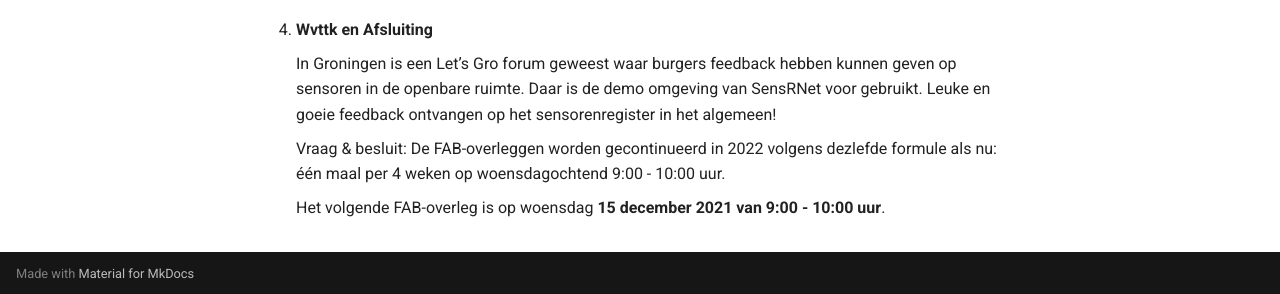
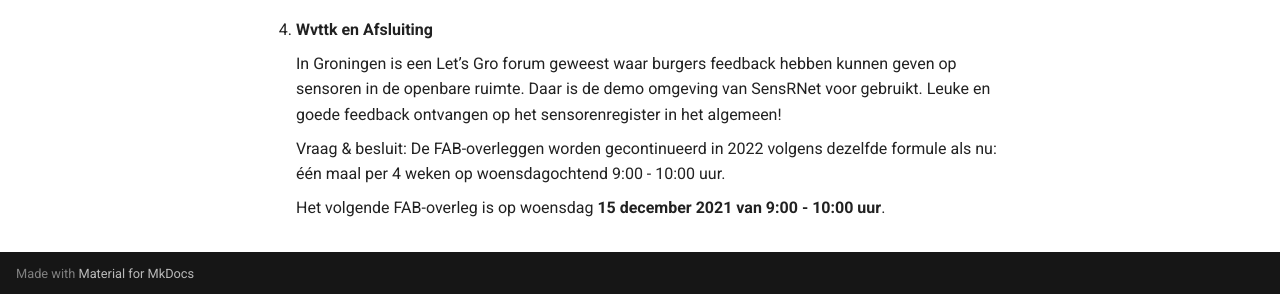
Before and after one commit to kadaster-labs/sensrnet-home, an MkDocs documentation site: the page built from docs/notes/2021-11-17-FAB-notes.md, in a window 1280 px wide and 900 px high, scrolled down 2658 px. Shown: the part 603-897 px from the top of the window. Built offline with MkDocs 1.6.1 and Material for MkDocs 9.7.7, drawn with Linux system fonts in a browser that asks for light colours; comment, search, counter and statistics services are not loaded.

Commit message:
Update 2021-11-17-FAB-notes.md

```diff
--- a/docs/notes/2021-11-17-FAB-notes.md
+++ b/docs/notes/2021-11-17-FAB-notes.md
@@ -75,8 +75,8 @@
 
 4. **Wvttk en Afsluiting**
 
-     In Groningen is een Let’s Gro forum geweest waar burgers feedback hebben kunnen geven op sensoren in de openbare ruimte. Daar is de demo omgeving van SensRNet voor gebruikt. Leuke en goeie feedback ontvangen op het sensorenregister in het algemeen!
+     In Groningen is een Let’s Gro forum geweest waar burgers feedback hebben kunnen geven op sensoren in de openbare ruimte. Daar is de demo omgeving van SensRNet voor gebruikt. Leuke en goede feedback ontvangen op het sensorenregister in het algemeen!
 
-     Vraag & besluit: De FAB-overleggen worden gecontinueerd in 2022 volgens dezlefde formule als nu: één maal per 4 weken op woensdagochtend 9:00 - 10:00 uur.
+     Vraag & besluit: De FAB-overleggen worden gecontinueerd in 2022 volgens dezelfde formule als nu: één maal per 4 weken op woensdagochtend 9:00 - 10:00 uur.
 
      Het volgende FAB-overleg is op woensdag **15 december 2021 van 9:00 - 10:00 uur**.
```
